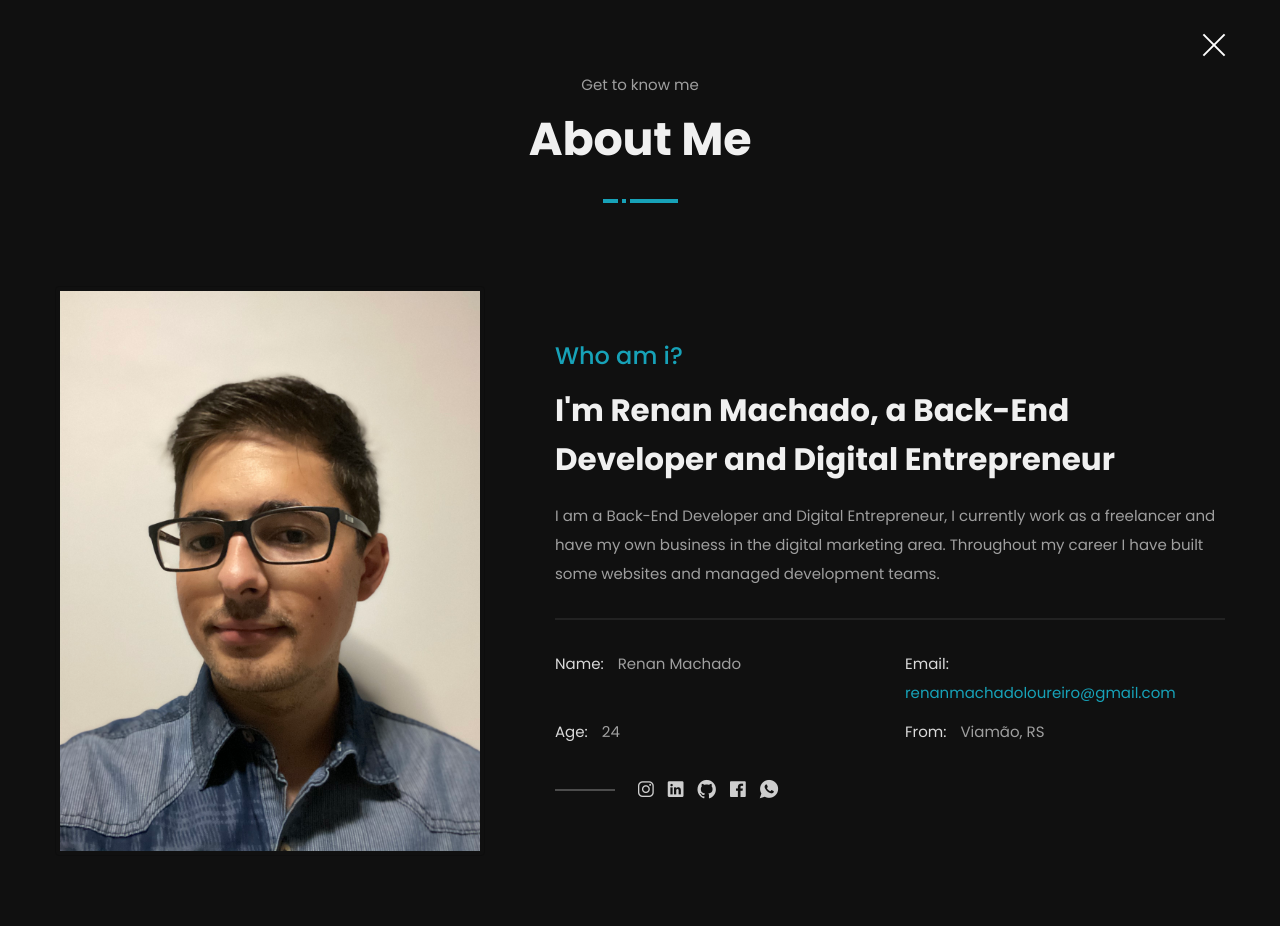
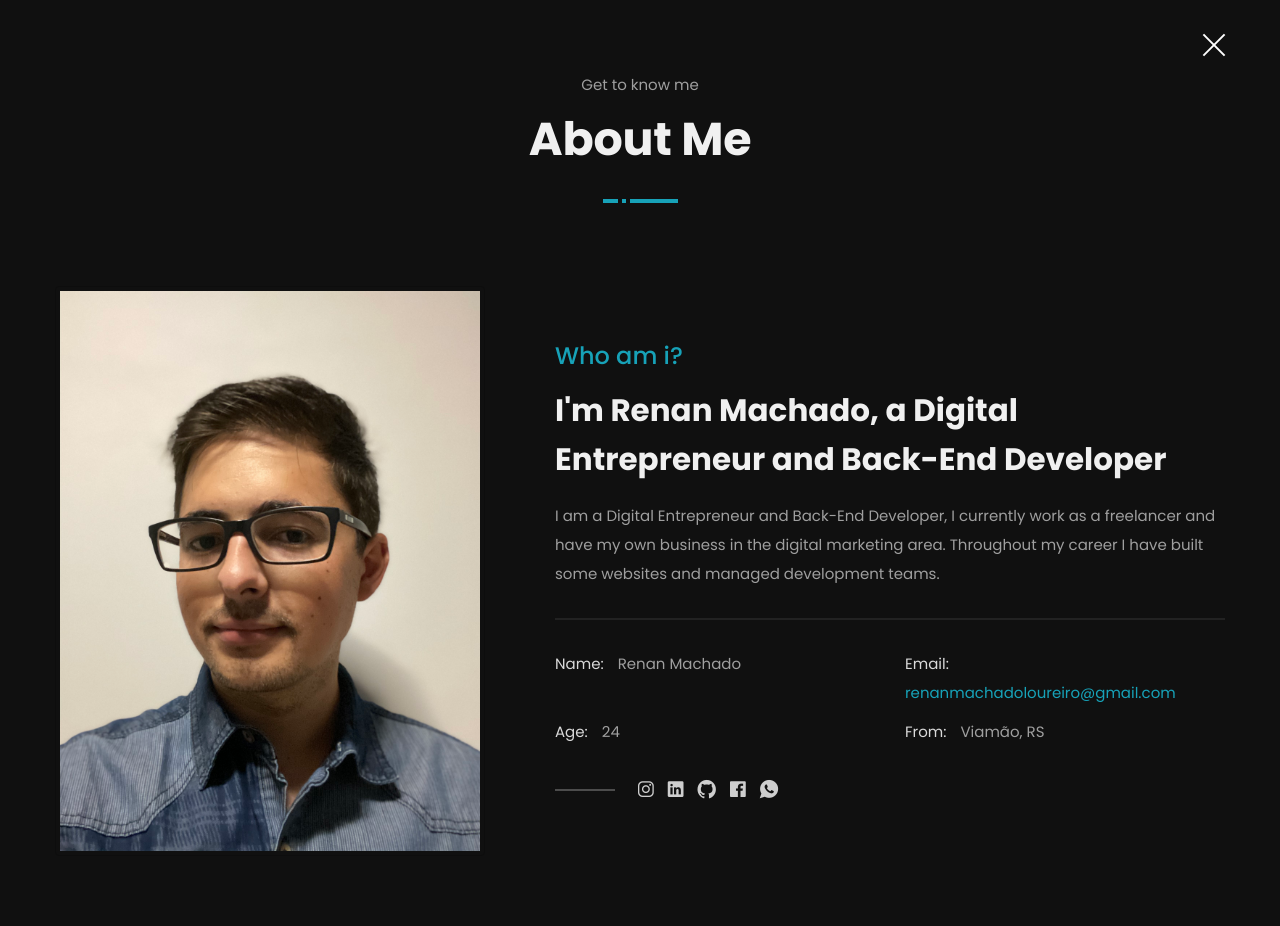
Before and after one commit to renanmachado/renanmachado.github.io, a PHP site: page / in a window 1280 px wide, after a click on "About". Run offline with PHP 8.4, Linux system fonts and the light colour scheme.

Commit message:
GENERAL: Fix Mobile

```diff
--- a/public/css/main.css
+++ b/public/css/main.css
@@ -980,7 +980,7 @@ hr {
 
 @media (max-width: 575.98px) {
   .home-area {
-    background-position: 62% center;
+    background-position: 50% center;
   }
 
   .home-area .home-name {
--- a/public/index.php
+++ b/public/index.php
@@ -122,9 +122,9 @@
                 <div class="col-12 col-lg-7 info-content">
                   <div class="content-block">
                     <h2 class="content-subtitle">Who am i?</h2>
-                    <h6 class="content-title">I'm Renan Machado, a Back-End Developer and Digital Entrepreneur </h6>
+                    <h6 class="content-title">I'm Renan Machado, a Digital Entrepreneur and Back-End Developer</h6>
                     <div class="content-description">
-                      <p>I am a Back-End Developer and Digital Entrepreneur, I currently work as a freelancer and have my own business in the digital marketing area. Throughout my career I have built some websites and managed development teams.</p>
+                      <p>I am a Digital Entrepreneur and Back-End Developer, I currently work as a freelancer and have my own business in the digital marketing area. Throughout my career I have built some websites and managed development teams.</p>
                     </div>
                     <address class="content-info">
                       <div class="row">
```
Also changed, not shown: public/img/cicb.png, public/img/coza.png, public/img/cupomland.png, public/img/forum-cicb-2016.png, public/img/forum-cicb-2017.png, public/img/forum-cicb-2018.png, public/img/forum-cicb-2019.png, public/img/melissa.png, 8 other files.
